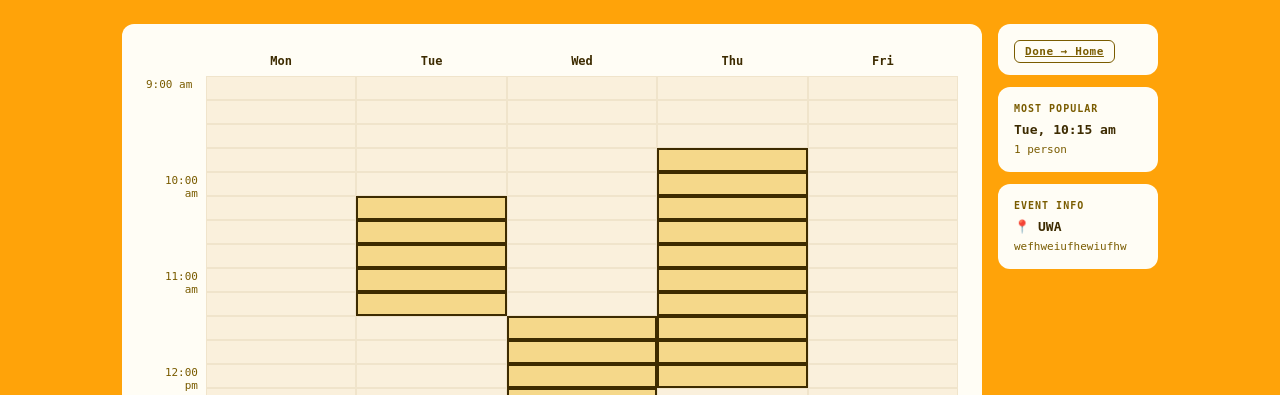
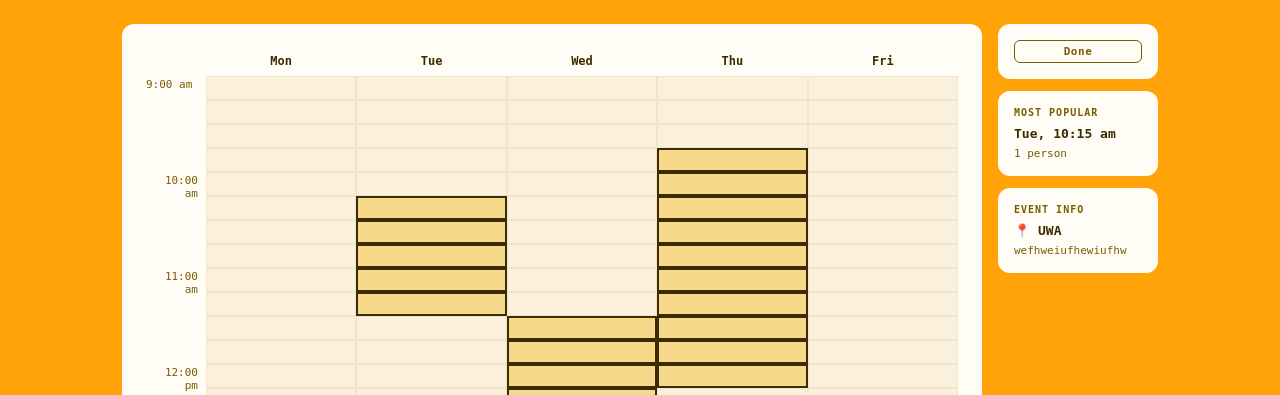
Before and after one commit to tallerasian/Web-Dev-Project, a Flask app: page /event/2/heatmap in a window 1280 px wide. Shown: the part 182-577 px from the top of the page. Run offline with Flask 3, Linux system fonts and the light colour scheme; a user stored in the database is signed in; data comes from the database, SQL or seed files in the repository; both versions use the stored data as it was after the commit; some libraries are stand-ins or nearby versions.

Commit message:
Fixed issue that stopped user from selecting availble times in heatmap_times. - Fixed up done button on all heatmap pages. No ugly underline and just changed text.

```diff
--- a/app/static/css/heatmap.css
+++ b/app/static/css/heatmap.css
@@ -307,6 +307,9 @@ body {
 }
 
 .copy-btn {
+  display: block;
+  text-align: center;
+  text-decoration: none;
   background: none;
   border: 1.5px solid var(--brown-mid);
   border-radius: 6px;
--- a/app/static/javascript/heatmap_times.js
+++ b/app/static/javascript/heatmap_times.js
@@ -132,8 +132,15 @@ function render() {
   }
 
   container.innerHTML = html;
+}
 
-  // Attach drag listeners to the grid (event delegation)
+function initListeners() {
+  const container = document.getElementById('grid');
+  if (!container) return;
+
+  // Prevent text selection while dragging
+  container.addEventListener('mousedown', e => e.preventDefault());
+
   container.addEventListener('mousedown', e => {
     if (!e.target.dataset.key) return;
     isDragging = true;
@@ -146,9 +153,6 @@ function render() {
   });
 
   container.addEventListener('mouseleave', clearPanel);
-
-  // Prevent text selection while dragging
-  container.addEventListener('mousedown', e => e.preventDefault());
 }
 
 function slotFullLabel(absoluteSlot) {
@@ -218,6 +222,7 @@ document.addEventListener('mouseup', () => {
 
 document.addEventListener('DOMContentLoaded', () => {
   render();
+  initListeners();
   updatePopular();
   initShareCode();
   if (EVENT_ID) loadAvailability();
--- a/app/templates/heatmap_days.html.jinja
+++ b/app/templates/heatmap_days.html.jinja
@@ -41,7 +41,7 @@
             <button class="copy-btn" onclick="goToInvite()">Next: Invite →</button>
           {% endif %}
         {% else %}
-          <a href="/home" class="copy-btn">Done → Home</a>
+          <a href="/home" class="copy-btn">Done</a>
         {% endif %}
       </div>
       <div class="side-panel" id="popular-panel">
--- a/app/templates/heatmap_times.html.jinja
+++ b/app/templates/heatmap_times.html.jinja
@@ -41,7 +41,7 @@
             <button class="copy-btn" onclick="goToInvite()">Next: Invite →</button>
           {% endif %}
         {% else %}
-          <a href="/home" class="copy-btn">Done → Home</a>
+          <a href="/home" class="copy-btn">Done</a>
         {% endif %}
       </div>
       <div class="side-panel" id="popular-panel">
```
Also changed, not shown: app.db.
